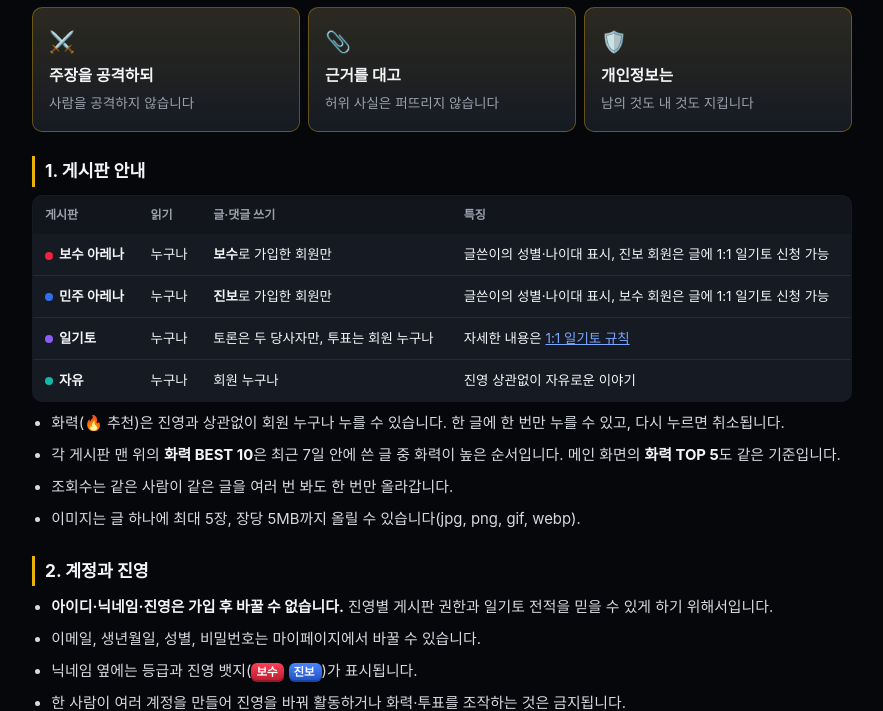
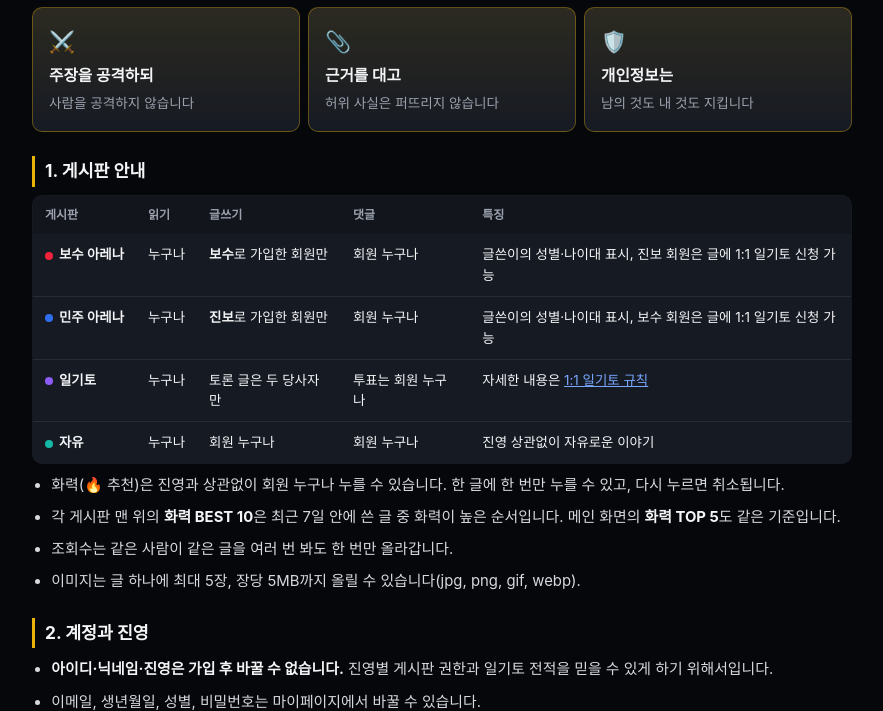
Before and after one commit to leeandkandh/dokjon, a Django app: page /guidelines/ in a window 1280 px wide. Shown: the part 385-1096 px from the top of the page, without its empty margins (198-1081 px from the left). Run offline with Django 5.2, Linux system fonts and the light colour scheme; data comes from the database, SQL or seed files in the repository.

Commit message:
아레나 댓글 진영 제한 해제

```diff
--- a/templates/accounts/signup.html
+++ b/templates/accounts/signup.html
@@ -92,7 +92,7 @@
             <div class="terms-box terms-box-sensitive" tabindex="0">
                 <p><strong>민감정보(정치적 성향) 수집·이용 별도 동의</strong></p>
                 <p>· 수집 항목: 진영(보수/진보) — 개인정보 보호법 제23조의 "정치적 견해"에 해당하는 민감정보입니다.</p>
-                <p>· 이용 목적: 보수/민주 아레나 글쓰기·댓글 권한 부여, 1:1 일기토 신청 자격 확인, 닉네임 옆 진영 표시, 메인 화면 진영 비율 통계(개인 식별 불가한 합계만)</p>
+                <p>· 이용 목적: 보수/민주 아레나 글쓰기 권한 부여, 1:1 일기토 신청 자격 확인, 닉네임 옆 진영 표시, 메인 화면 진영 비율 통계(개인 식별 불가한 합계만)</p>
                 <p>· 보유 기간: 회원 탈퇴 시까지</p>
                 <p>· 진영은 가입 후 변경할 수 없으며, 닉네임 옆에 다른 회원에게 공개됩니다.</p>
                 <p>· 동의를 거부할 수 있으나, 독존은 진영 기반 토론 서비스이므로 동의하지 않으면 가입할 수 없습니다.</p>
--- a/templates/boards/post_detail.html
+++ b/templates/boards/post_detail.html
@@ -73,14 +73,13 @@
     <section class="post-comments" aria-labelledby="comments-heading">
         <h2 id="comments-heading" class="post-comments-heading">댓글 {{ comment_count }}</h2>
 
-        {% if can_write %}
+        {# 2026-09-25: 댓글은 진영 상관없이 로그인한 회원 누구나 #}
+        {% if request.user.is_authenticated %}
         <form action="{% url 'boards:comment_add' board.slug post.pk %}" method="post" class="comment-form">
             {% csrf_token %}
             {{ comment_form.content }}
             <button type="submit" class="btn btn-primary">댓글 등록</button>
         </form>
-        {% elif request.user.is_authenticated %}
-        <p class="comment-login-notice">{{ party_only_message }}</p>
         {% else %}
         <p class="comment-login-notice"><a href="{% url 'login' %}">로그인</a> 후 댓글을 남길 수 있습니다.</p>
         {% endif %}
--- a/templates/core/guidelines.html
+++ b/templates/core/guidelines.html
@@ -27,12 +27,12 @@
         <h2>1. 게시판 안내</h2>
         <div class="policy-table-wrap">
         <table class="policy-table">
-            <thead><tr><th scope="col">게시판</th><th scope="col">읽기</th><th scope="col">글·댓글 쓰기</th><th scope="col">특징</th></tr></thead>
+            <thead><tr><th scope="col">게시판</th><th scope="col">읽기</th><th scope="col">글쓰기</th><th scope="col">댓글</th><th scope="col">특징</th></tr></thead>
             <tbody>
-                <tr><th scope="row"><span class="party-dot party-dot-red" aria-hidden="true"></span>보수 아레나</th><td class="nowrap">누구나</td><td><strong>보수</strong>로 가입한 회원만</td><td>글쓴이의 성별·나이대 표시, 진보 회원은 글에 1:1 일기토 신청 가능</td></tr>
-                <tr><th scope="row"><span class="party-dot party-dot-blue" aria-hidden="true"></span>민주 아레나</th><td class="nowrap">누구나</td><td><strong>진보</strong>로 가입한 회원만</td><td>글쓴이의 성별·나이대 표시, 보수 회원은 글에 1:1 일기토 신청 가능</td></tr>
-                <tr><th scope="row"><span class="party-dot party-dot-purple" aria-hidden="true"></span>일기토</th><td class="nowrap">누구나</td><td>토론은 두 당사자만, 투표는 회원 누구나</td><td>자세한 내용은 <a href="{% url 'core:duel_rules' %}">1:1 일기토 규칙</a></td></tr>
-                <tr><th scope="row"><span class="party-dot party-dot-teal" aria-hidden="true"></span>자유</th><td class="nowrap">누구나</td><td>회원 누구나</td><td>진영 상관없이 자유로운 이야기</td></tr>
+                <tr><th scope="row"><span class="party-dot party-dot-red" aria-hidden="true"></span>보수 아레나</th><td class="nowrap">누구나</td><td><strong>보수</strong>로 가입한 회원만</td><td class="nowrap">회원 누구나</td><td>글쓴이의 성별·나이대 표시, 진보 회원은 글에 1:1 일기토 신청 가능</td></tr>
+                <tr><th scope="row"><span class="party-dot party-dot-blue" aria-hidden="true"></span>민주 아레나</th><td class="nowrap">누구나</td><td><strong>진보</strong>로 가입한 회원만</td><td class="nowrap">회원 누구나</td><td>글쓴이의 성별·나이대 표시, 보수 회원은 글에 1:1 일기토 신청 가능</td></tr>
+                <tr><th scope="row"><span class="party-dot party-dot-purple" aria-hidden="true"></span>일기토</th><td class="nowrap">누구나</td><td>토론 글은 두 당사자만</td><td>투표는 회원 누구나</td><td>자세한 내용은 <a href="{% url 'core:duel_rules' %}">1:1 일기토 규칙</a></td></tr>
+                <tr><th scope="row"><span class="party-dot party-dot-teal" aria-hidden="true"></span>자유</th><td class="nowrap">누구나</td><td>회원 누구나</td><td class="nowrap">회원 누구나</td><td>진영 상관없이 자유로운 이야기</td></tr>
             </tbody>
         </table>
         </div>
--- a/templates/core/home.html
+++ b/templates/core/home.html
@@ -70,7 +70,7 @@
         <div class="party-ratio-fill party-ratio-fill-conservative" data-target-width="{{ conservative_percent }}" style="width: 0%;"></div>
         <div class="party-ratio-fill party-ratio-fill-democrat" data-target-width="{{ democrat_percent }}" style="width: 0%;"></div>
     </div>
-    <p class="party-ratio-note">전체 회원 {{ total_member_count }}명이 회원가입 때 고른 진영 기준입니다</p>
+    <p class="party-ratio-note">전체 회원 고른 진영 기준입니다</p>
 </section>
 
 <section class="arena-grid">
```
Also changed, not shown: boards/views.py (+5 -8 lines).
